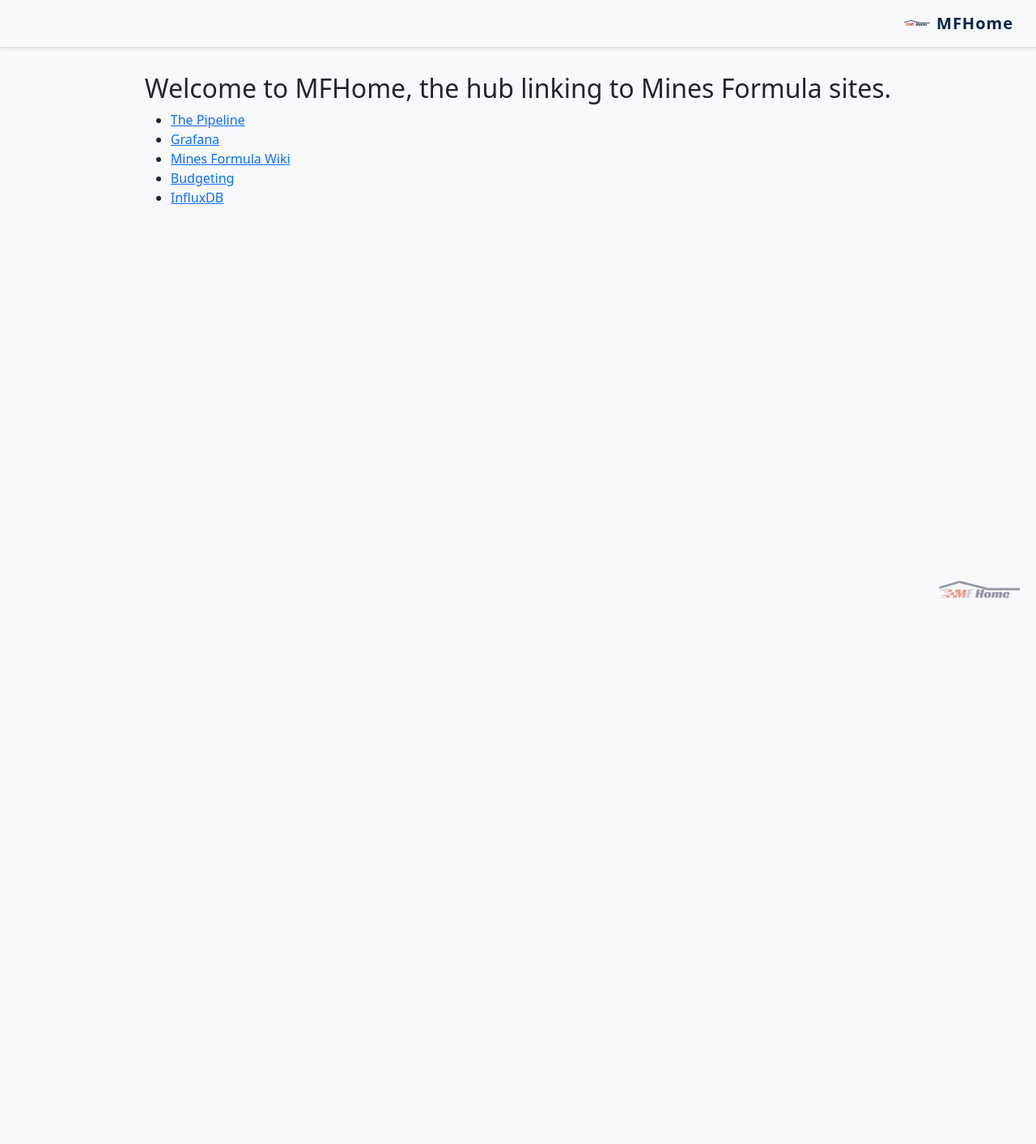
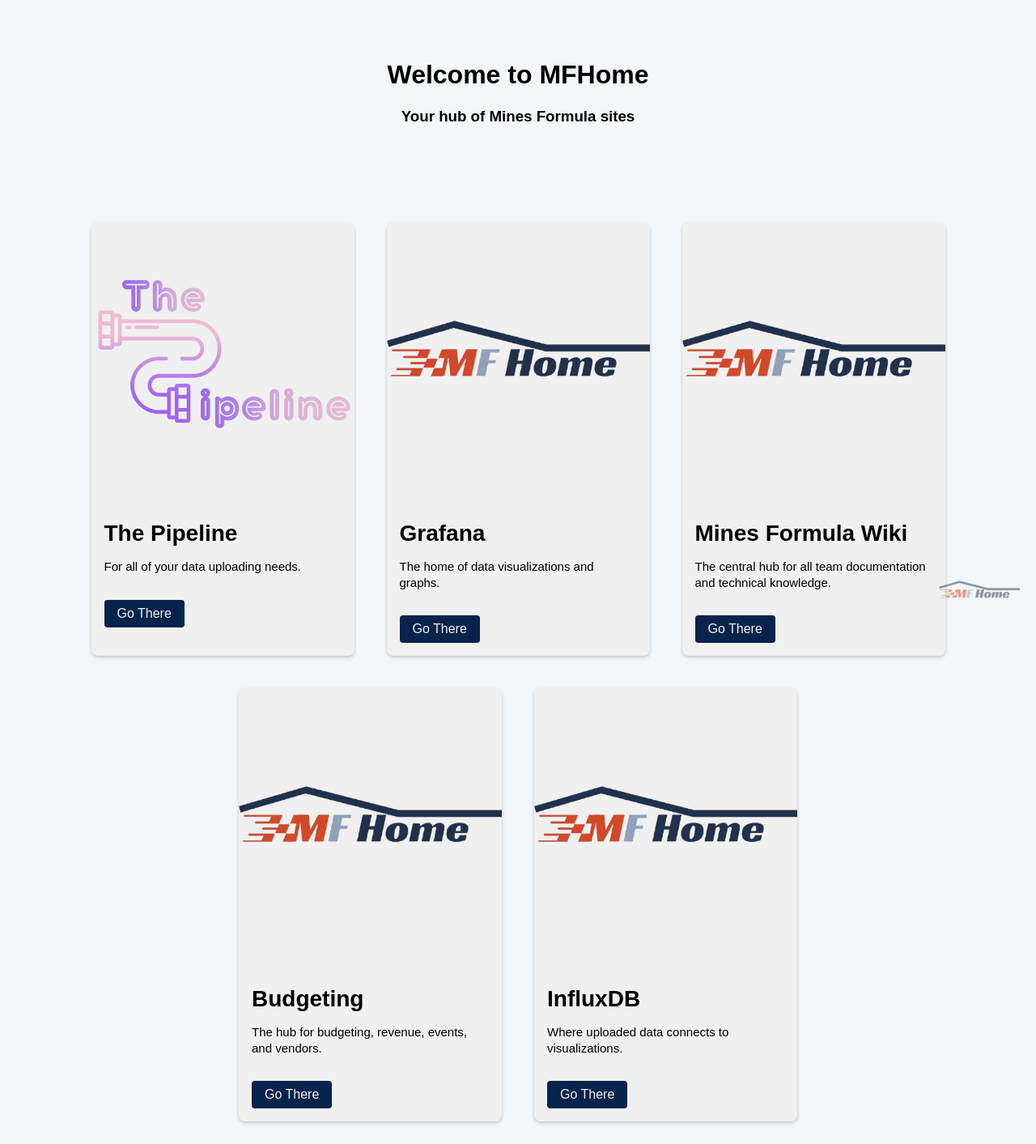
Before and after one commit to Mines-Formula/MFHome, a Flask app: page / in a window 1280 px wide. Shown: the whole page at 81% size. Before the commit the page ends 739 px from the top, so only its background shows below. Run offline with Flask 3, Linux system fonts and the light colour scheme.

Commit message:
Cards for each site linked to along with updates for an overall more polished look.

```diff
--- a/srcMFHome/static/index.css
+++ b/srcMFHome/static/index.css
@@ -7,24 +7,13 @@
 }
 
 body {
-    padding-top: 90px;
+    padding-top: 45px;
     background-color: #f4f7f9;
-    display: flex;
-    justify-content: center;
-    min-height: 100vh;
-    margin: 0;
 }
 
-.navbar {
-    background-color: var(--nav-bg) !important;
-    border-bottom: 1px solid var(--border-color);
-    box-shadow: 0 2px 4px rgba(0, 0, 0, 0.05);
-}
-
-.navbar-logo {
-    height: 32px;
-    width: auto;
-    display: block;
+.centered-text {
+    text-align: center;
+    font-family: sans-serif;
 }
 
 .corner-logo {
@@ -37,107 +26,55 @@ body {
     pointer-events: none;
 }
 
-.navbar-brand {
-    color: var(--accent-navy) !important;
-    letter-spacing: 1px;
-}
+.card-container {
+    display: flex;
+    justify-content: center;
+    flex-wrap: wrap;
+    margin-top: 100px;
 
-.tile-container {
-    display: grid;
-    grid-template-columns: repeat(4, 1fr);
-    gap: 10px;
-    padding: 10px;
-}
-
-.tile {
-    background-color: #333d47;
-    color: #333d47;
-    padding: 40px;
-    text-align: center;
-    border-radius: 8px;
-}
-
-/* .nav-link {
-    color: var(--nav-text) !important;
-    font-weight: 500;
-    transition: color 0.2s ease;
-}
-
-.nav-link:hover {
-    color: #f1592b !important;
-
-} */
-
-/* .site-icon {
-    background-color: var(--accent-navy) !important;
-    color: white !important;
-    width: 38px;
-    height: 38px;
-    font-size: 0.9rem;
-} */
-
-/* .drop-zone {
-    cursor: pointer;
-    transition: all 0.3s ease;
-    width: 100%;
-    max-width: 600px;
-    height: 200px;
-    margin: 0 auto;
-    display: flex;
-    flex-direction: column;
-    justify-content: center;
-    align-items: center;
-    background-color: #ffffff;
-    border: 2px dashed #889fc6;
-    border-radius: 12px;
-}
-
-.drop-zone:hover {
-    border-color: #f1592b;
-    background-color: #fbfbfb;
-}
-
-.drop-zone.dragover {
-    border-color: var(--accent-orange) !important;
-    background-color: #fff9f7;
-} */
-
-/* .form-check-input:checked {
-    background-color: #f1592b;
-    border-color: #f1592b;
 }
 
 .card {
-    border: 1px solid var(--border-color);
-    box-shadow: 0 2px 8px rgba(0, 0, 0, 0.02);
+    width: 325px;
+    background-color: #f0f0f0;
+    border-radius: 8px;
+    overflow: hidden;
+    box-shadow: 0px 2px 4px rgba(0,0,0,0.2);
+    margin: 20px;
 }
 
-.card-header {
-    background-color: #fcfcfc !important;
-    border-bottom: 1px solid var(--border-color) !important;
-    color: var(--accent-navy);
+.card img {
+    width: 100%;
+    height: auto;
 }
 
-#alertContainer {
-    width: 100%;
-    display: flex;
-    justify-content: center;
-    margin-top: 1rem;
+.card-content {
+    padding: 16px;
 }
 
-#alertContainer .alert {
-    display: inline-block;
-    min-width: 300px;
-    max-width: 600px;
-    text-align: center;
-    box-shadow: 0 4px 12px rgba(0, 0, 0, 0.1);
-    border: none;
+.card-content h2 {
+    font-size: 28px;
+    font-family: sans-serif;
+    margin-bottom: 8px;
 }
 
-.alert-success {
-    border-color: #28a745;
+.card-content p {
+    font-size: 15px;
+    font-family: sans-serif;
+    line-height: 1.3;
 }
 
-.alert-danger {
-    border-color: var(--accent-orange);
-} */
+.card-content .btn {
+    display: inline-block;
+    padding: 8px 16px;
+    text-decoration: none;
+    border-radius: 4px;
+    margin-top: 16px;
+    background-color: var(--accent-navy);
+    color: #f0f0f0;
+    font-family: sans-serif;
+}
+
+.card-content .btn:hover {
+    background-color: var(--accent-orange);
+}
--- a/srcMFHome/templates/index.html
+++ b/srcMFHome/templates/index.html
@@ -1,51 +1,61 @@
-<!DOCTYPE HTML>
+<!DOCTYPE html>
 <html lang="en">
+<head>
+    <meta charset="UTF-8">
+    <meta name="viewport" content="width=device-width, initial-scale=1.0">
+    <title>MFHome</title>
+    <link rel="stylesheet" href="../static/index.css">
+</head>
+<body>
 
-    <head>
-        <meta charset="UTF-8" />
-        <meta name="viewport" content="width=device-width, initial-scale=1.0" />
-        <title>MFHome</title>
+    <h1 class="centered-text">Welcome to MFHome</h1>
+    <h3 class="centered-text">Your hub of Mines Formula sites</h3>
 
-        <link href="https://cdn.jsdelivr.net/npm/bootstrap@5.3.3/dist/css/bootstrap.min.css" rel="stylesheet" />
-        <link rel="stylesheet" href="https://cdn.jsdelivr.net/npm/bootstrap-icons@1.11.3/font/bootstrap-icons.min.css">
-        <link rel="stylesheet" href="{{ url_for('static', filename='index.css') }}" />
-    </head>
+    <img class="corner-logo" src="../static/img/MFHome.png">
 
-    <img src="{{ url_for('static', filename='img/MFHome.png') }}" class="corner-logo" alt="MFHome Logo">
-
-    <body class="bg-light d-flex vh-100 overflow-hidden">
-
-        <nav class="navbar navbar-expand-lg navbar-dark bg-dark shadow-sm fixed-top">
-            <div class="container-fluid">
-                <a class="navbar-brand d-flex align-items-center fw-bold" href="#">
-                    <a class="navbar-brand d-flex align-items-center fw-bold" href="#">
-                        <img src="{{ url_for('static', filename='img/MFHome.png') }}" alt="(Logo)" class="navbar-logo me-2">
-                        <span>MFHome</span>
-                    </a>
-                </a>
+    <main>
+        <div class="card-container">
+            <div class="card">
+                <img src="../static/img/ThePipeline.png">
+                <div class="card-content">
+                    <h2>The Pipeline</h2>
+                    <p>For all of your data uploading needs.</p>
+                    <a class="btn" href="http://fsaelinux.mines.edu:6767/" target="_blank">Go There</a>
+                </div>
             </div>
-        </nav>
-
-        <main>
-            <h2 style="text-align: center;">Welcome to MFHome, the hub linking to Mines Formula sites.</h2>
-            <ul>
-                <li>
-                    <a href="http://fsaelinux.mines.edu:6767/" target="_blank">The Pipeline</a>
-                </li>
-                <li>
-                    <a href="http://fsaelinux.mines.edu:3000/" target="_blank">Grafana</a>
-                </li>
-                <li>
-                    <a href="http://fsaelinux.mines.edu:4000/" target="_blank">Mines Formula Wiki</a>
-                </li>
-                <li>
-                    <a href="https://c2025-service-28767085-ba2d7d66.us.monday.app/" target="_blank">Budgeting</a>
-                </li>
-                <li>
-                    <a href="http://fsaelinux.mines.edu:8086/" target="_blank">InfluxDB</a>
-                </li>
-            </ul>
-        </main>
-
-    </body>
+            <div class="card">
+                <img src="../static/img/MFHome.png">
+                <div class="card-content">
+                    <h2>Grafana</h2>
+                    <p>The home of data visualizations and graphs.</p>
+                    <a class="btn" href="http://fsaelinux.mines.edu:3000/" target="_blank">Go There</a>
+                </div>
+            </div>
+            <div class="card">
+                <img src="../static/img/MFHome.png">
+                <div class="card-content">
+                    <h2>Mines Formula Wiki</h2>
+                    <p>The central hub for all team documentation and technical knowledge.</p>
+                    <a class="btn" href="http://fsaelinux.mines.edu:4000/" target="_blank">Go There</a>
+                </div>
+            </div>
+            <div class="card">
+                <img src="../static/img/MFHome.png">
+                <div class="card-content">
+                    <h2>Budgeting</h2>
+                    <p>The hub for budgeting, revenue, events, and vendors.</p>
+                    <a class="btn" href="https://c2025-service-28767085-ba2d7d66.us.monday.app/" target="_blank">Go There</a>
+                </div>
+            </div>
+            <div class="card">
+                <img src="../static/img/MFHome.png">
+                <div class="card-content">
+                    <h2>InfluxDB</h2>
+                    <p>Where uploaded data connects to visualizations.</p>
+                    <a class="btn" href="http://fsaelinux.mines.edu:8086/signin" target="_blank">Go There</a>
+                </div>
+            </div>
+        </div>
+    </main>
+</body>
 </html>
```
Also changed, not shown: srcMFHome/static/img/ThePipeline.png (added).
